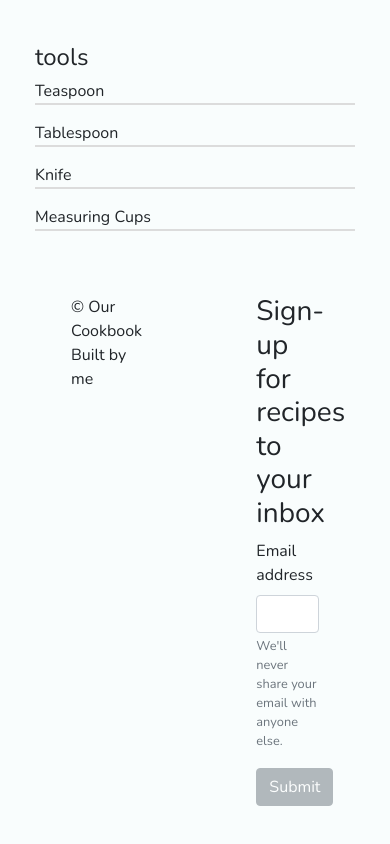
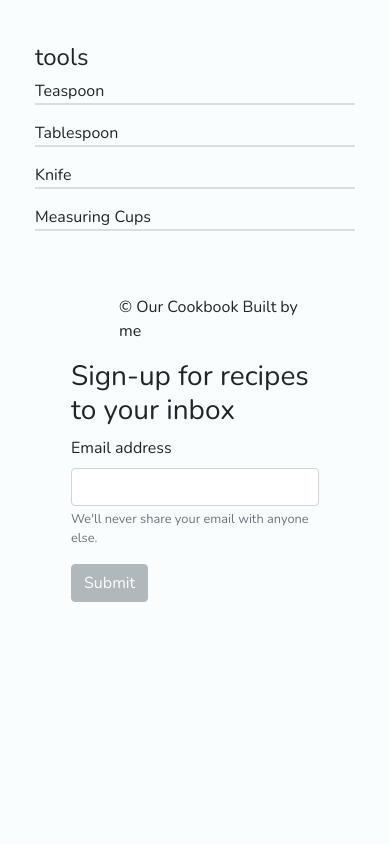
Before and after one commit to a-lavi/cookbookali, a plain HTML site: page salad.html in a window 390 px wide. Shown: the part 1762-2606 px from the top of the page. After the commit the page ends 2412 px from the top, so only its background shows below. Drawn offline with nearby package versions, Linux system fonts and the light colour scheme.

Commit message:
change footer

```diff
--- a/app.css
+++ b/app.css
@@ -101,7 +101,7 @@ h4 {
 .more-btn:hover {
 
     opacity: 1;
-
+}
 
 footer {
     margin-top: 2rem;
--- a/salad.html
+++ b/salad.html
@@ -145,15 +145,16 @@
     </main>
     <!-- footer -->
     <footer class="  page-footer m-5">
-        <div class="row ml-2 mr-2">
-            <div class="col-4">
+        <div class="row  ml-2 mr-2">
+
+            <div class="col-md-4">
               <p class="">
                 &copy; <span id="date"></span>
                 <span>Our Cookbook</span> Built by me
               </p>
             </div>
-            <div class="col-4"></div>
-            <div class="col-4">
+            <div class="col-md-4"></div>
+            <div class="col-md-4">
               <h3>Sign-up for recipes to your inbox</h3>
               <form>
                 <div class="form-group">
```
Also changed, not shown: burger.html (+3 -3 lines), index.html (+3 -3 lines), pizza.html (+3 -3 lines), recipes.html (+3 -3 lines).
